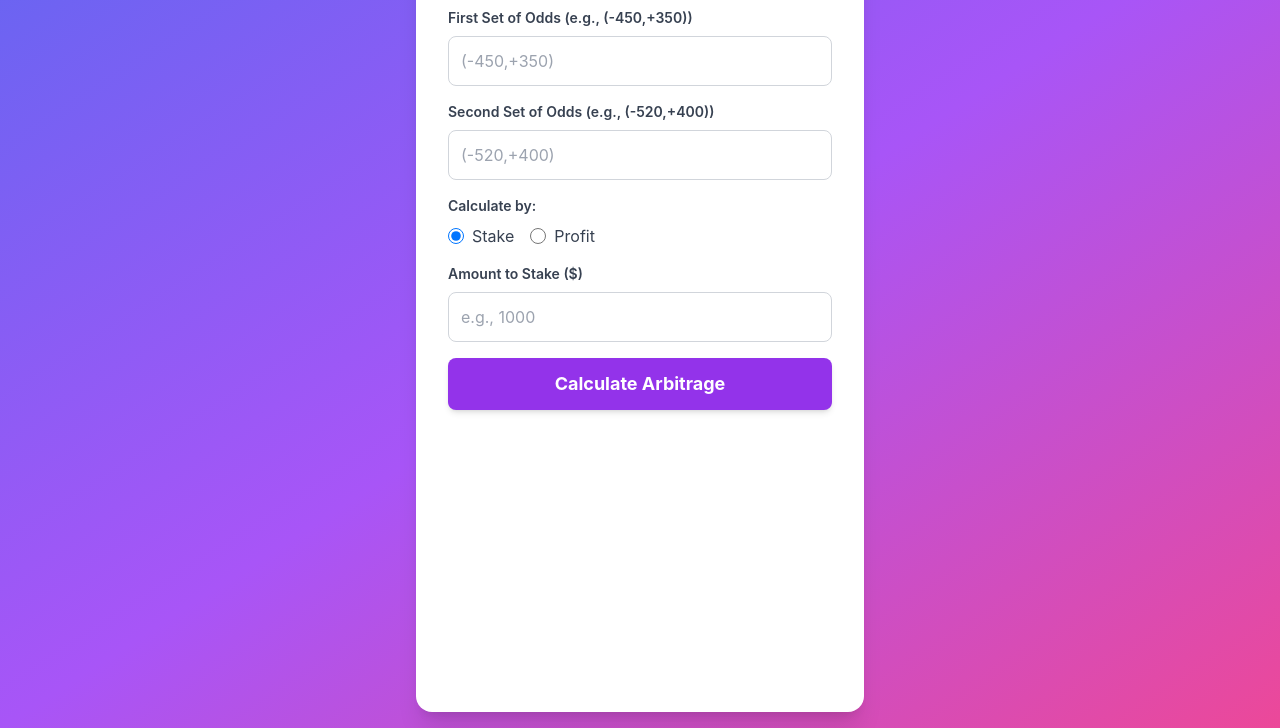
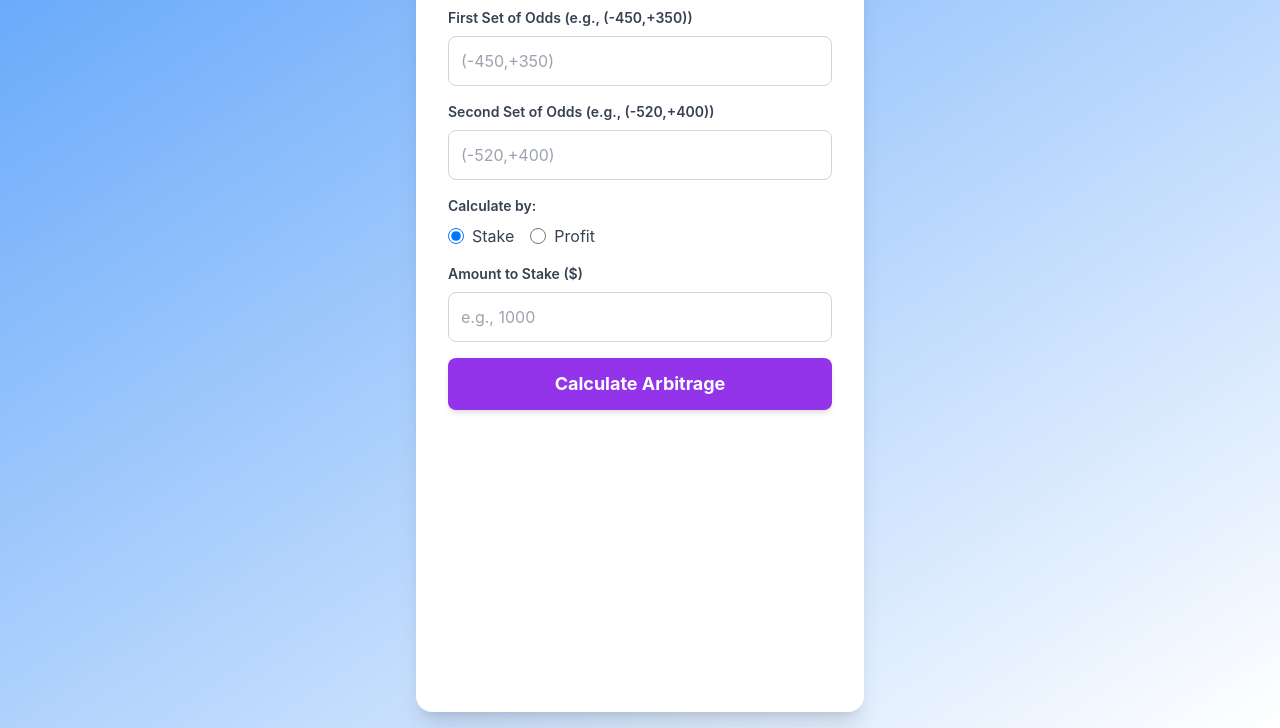
Before and after one commit to jtwombly3/arbitrage_calculator, a plain HTML site: page index.html in a window 1280 px wide. Shown: the part 104-832 px from the top of the page. Drawn offline with nearby package versions, Linux system fonts and the light colour scheme.

Commit message:
Update index.html

```diff
--- a/index.html
+++ b/index.html
@@ -17,7 +17,7 @@
         }
     </style>
 </head>
-<body class="bg-gradient-to-br from-indigo-500 via-purple-500 to-pink-500 flex items-center justify-center p-4 antialiased">
+<body class="bg-gradient-to-br from-blue-400 to-gray-40 flex items-center justify-center p-4 antialiased">
     <div id="app-container" class="bg-white p-8 rounded-2xl shadow-xl max-w-md w-full border-t-4 border-purple-600">
         <h1 class="text-3xl font-bold text-gray-800 text-center mb-6">Arbitrage Calculator</h1>
 
```
